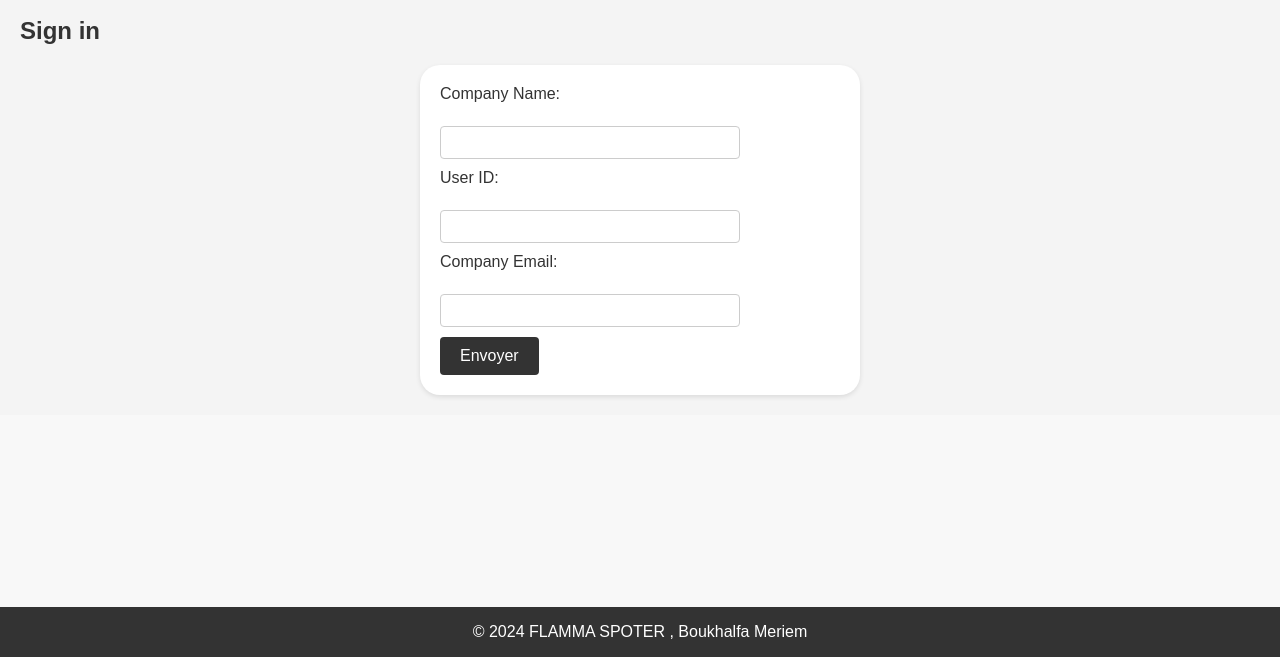
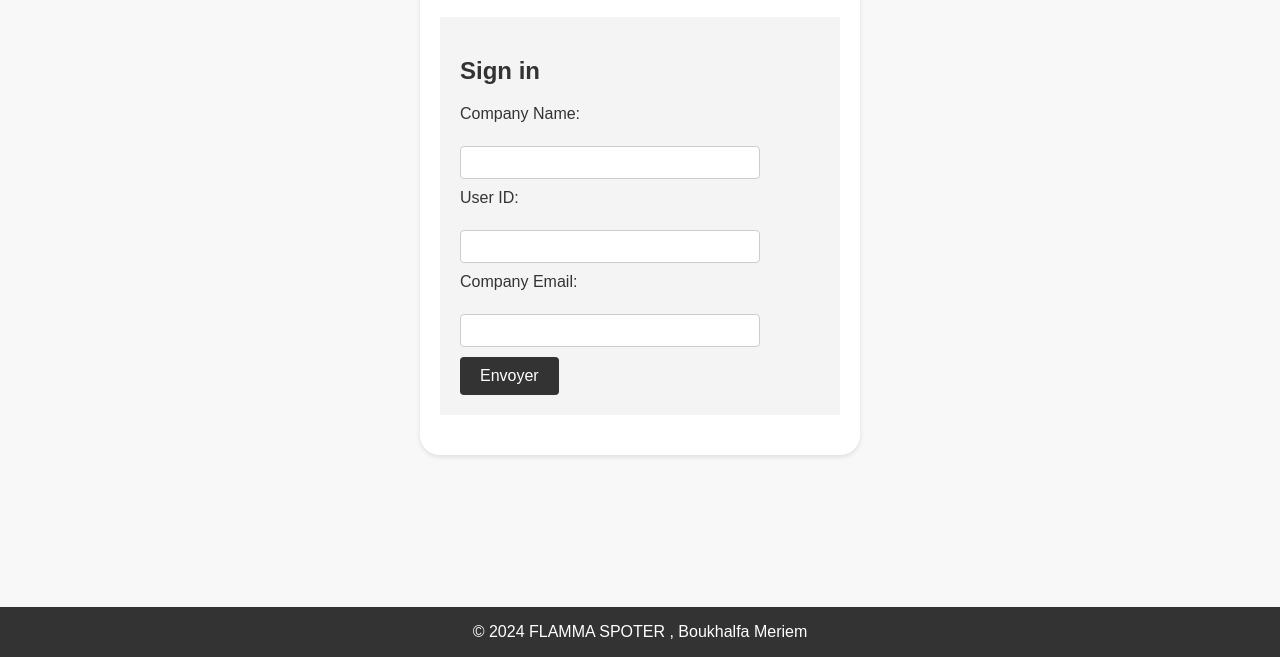
Before and after one commit to meriem-boukhalfa/Flamma-Spotter-, a plain HTML site: page index.html in a window 1280 px wide. Shown: the part 143-800 px from the top of the page. Drawn offline with Linux system fonts and the light colour scheme.

Commit message:
index.html

```diff
--- a/index.html
+++ b/index.html
@@ -6,6 +6,8 @@
     <meta name="viewport" content="width=device-width, initial-scale=1.0">
     <title>Contact</title>
     <link rel="stylesheet" href="style.css">
+    <form id="contactForm" method="get" action="h.html">
+
 
     <style>
         /* Form styles */
```
